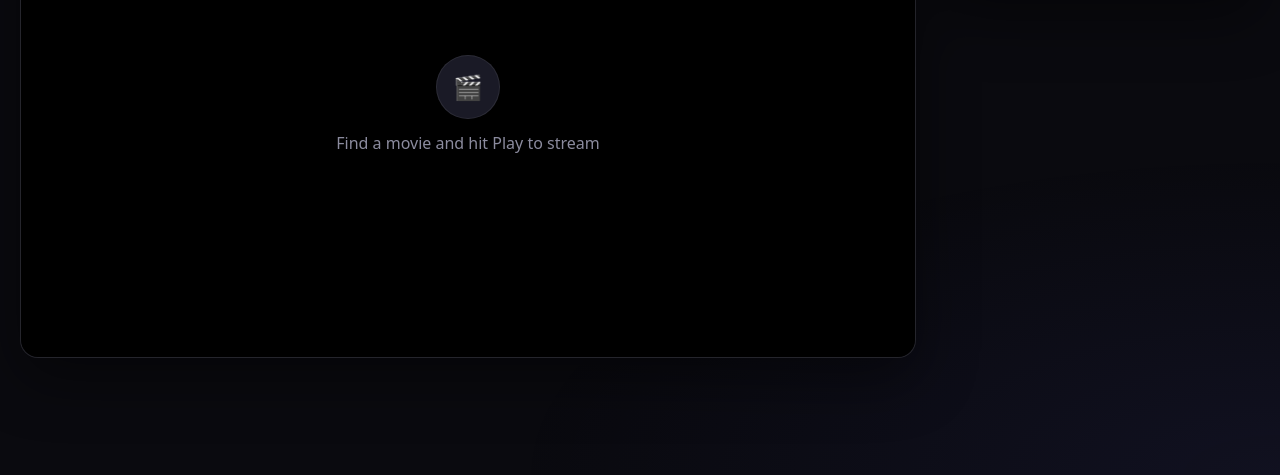
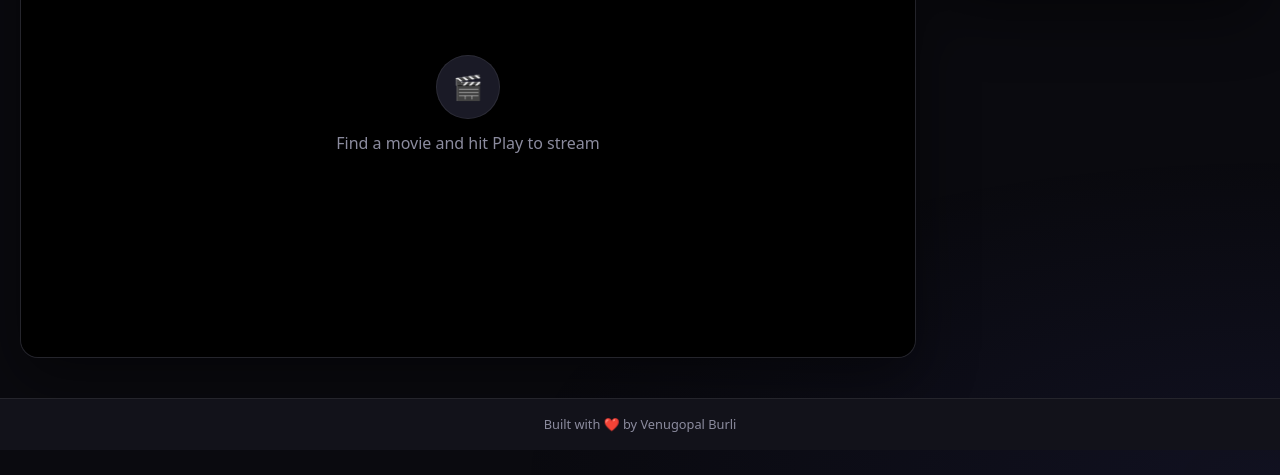
Before and after one commit to ABVenu/cinestream, a plain HTML site: page index.html in a window 1280 px wide. Shown: the part 325-800 px from the top of the page. Drawn offline with Linux system fonts and the light colour scheme.

Commit message:
Update index.html

```diff
--- a/index.html
+++ b/index.html
@@ -51,6 +51,17 @@
       max-width: 1400px;
       margin: 0 auto;
       padding: 24px 20px 40px;
+    }
+
+    .app-footer {
+      position: relative;
+      z-index: 1;
+      padding: 16px 20px;
+      text-align: center;
+      font-size: 0.8rem;
+      color: var(--muted);
+      border-top: 1px solid var(--border);
+      background: var(--surface);
     }
 
     /* Header */
@@ -905,6 +916,8 @@
     </div>
   </div>
 
+  <footer class="app-footer">Built with ❤️ by Venugopal Burli</footer>
+
   <script>
     const STORAGE_KEY = "cinestream_history";
     const STREAMIMDB_EMBED = "https://streamimdb.ru/embed/movie/";
```
